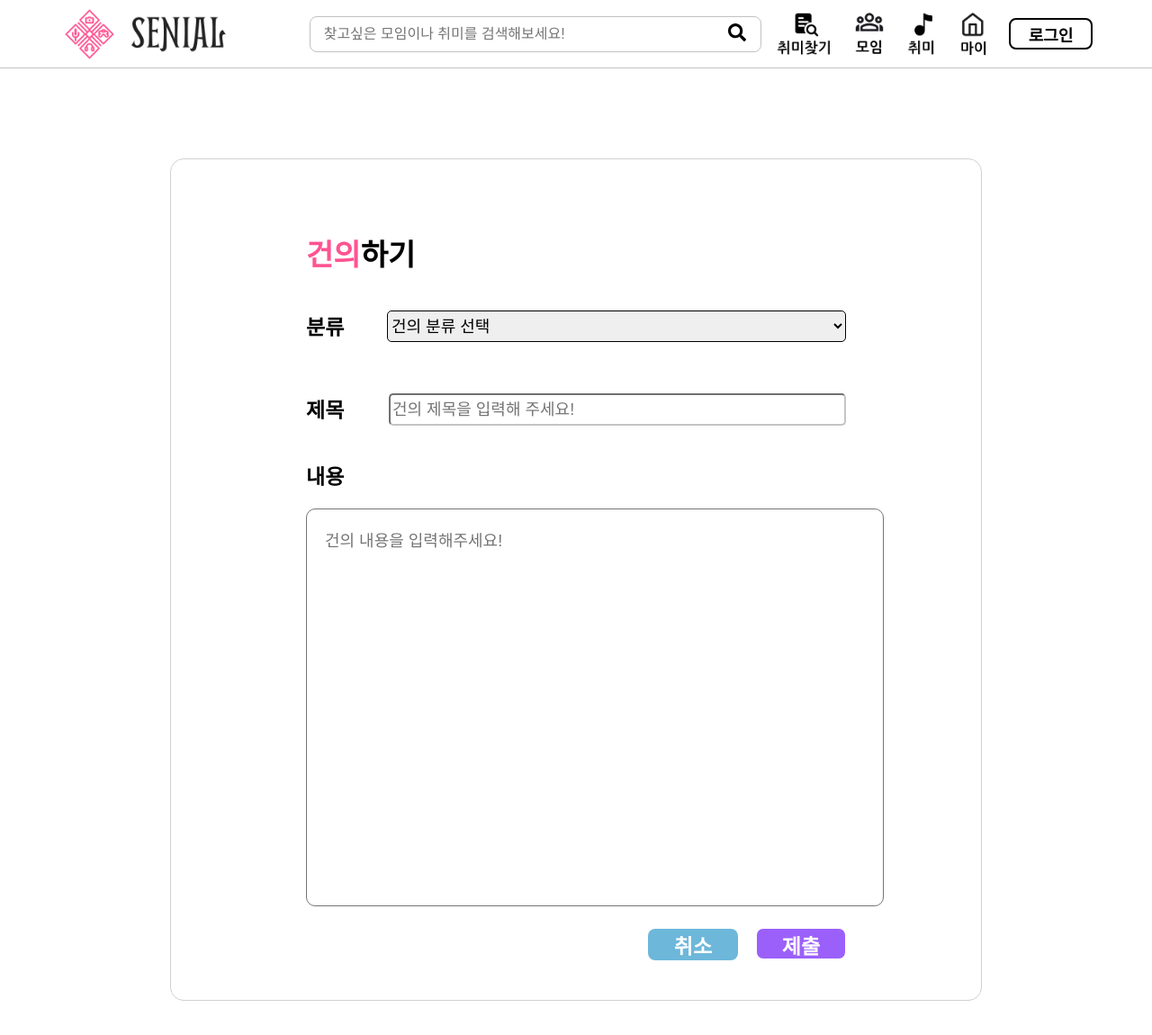
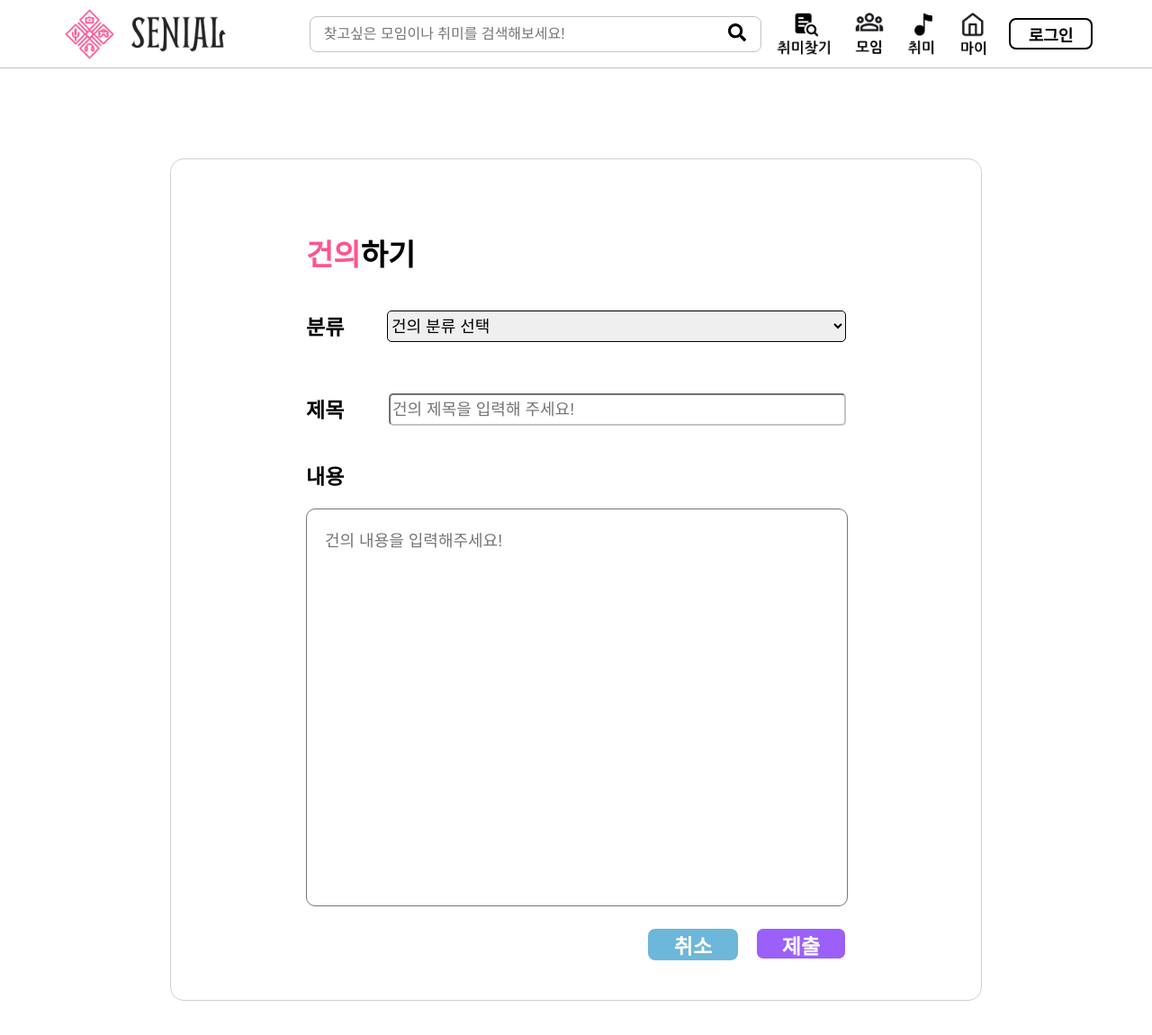
Before and after one commit to DoYous/Senials-Frontend, a React (Create React App) app in the folder senials_frontend/: page /suggestion in a window 1280 px wide. Shown: the top 1150 px of the page at 90% size. Built offline with nearby package versions, Linux system fonts and the light colour scheme; a web font is replaced by a local one.

Commit message:
수정사항 반영 #148

```diff
--- a/senials_frontend/src/App.js
+++ b/senials_frontend/src/App.js
@@ -43,7 +43,7 @@
 import KakaoCallBack from "./pages/login/KakaoCallBack";
 
 import Suggestion from './pages/admin/Suggestion.js';
-import Report from './pages/admin/Report.js';
+// import Report from './pages/admin/Report.js';
 
 function App() {
     return (
@@ -63,7 +63,7 @@
                     <Route path="success" element={<Success />} />
 
                     {/* 신고하기 */}
-                    <Route path="report" element={<Report />} />
+                    {/* <Route path="report" element={<Report />} /> */}
 
 
                     {/*마이페이지*/}
--- a/senials_frontend/src/pages/admin/Report.module.css
+++ b/senials_frontend/src/pages/admin/Report.module.css
@@ -42,7 +42,7 @@
 
     font-family: 'Pretendard', sans-serif;
 
-    width: 600px;
+    width: 560px;
     height: 400px;
     font-size: 18px;
     border-radius: 10px;
```
